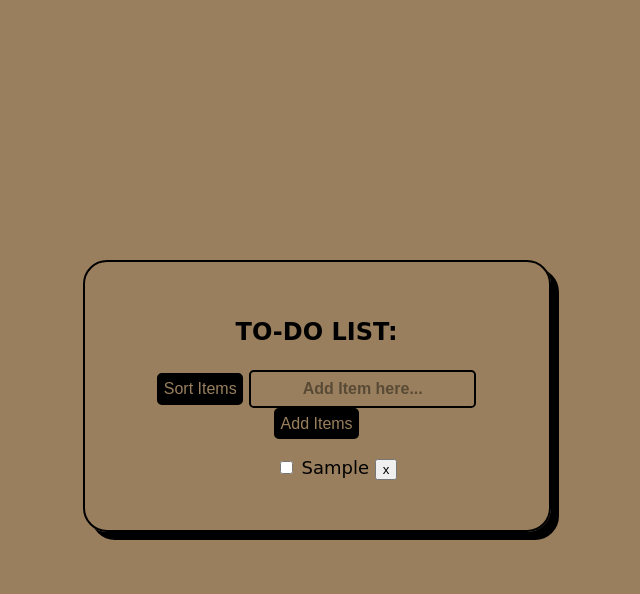
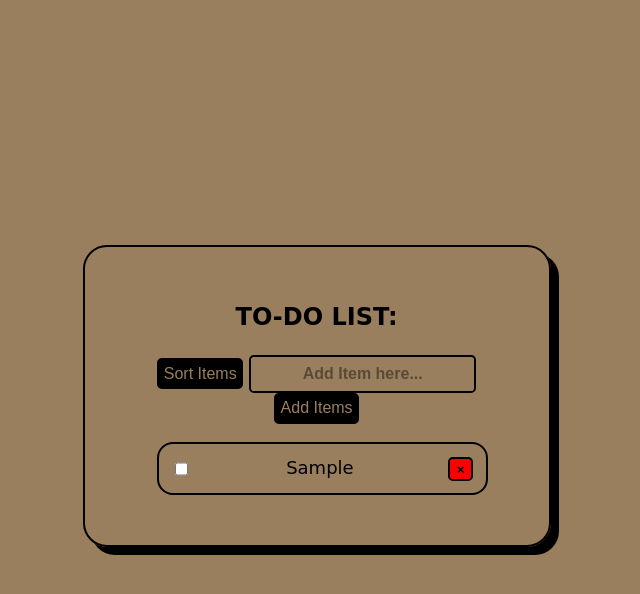
Before and after one commit to KeenoFourie/To-DoListNew, a plain HTML site: page index.html in a window 1280 px wide. Both pictures are taken after typing "Sample" into the empty fields and a click on the button "Add Items". Shown: the whole page, without its empty margins (325-965 px from the left). Drawn offline with Linux system fonts and the light colour scheme.

Commit message:
javascript styling

```diff
--- a/script/code.js
+++ b/script/code.js
@@ -1,7 +1,7 @@
-const sortItems = document.querySelector("#sort_button")
-const addItem = document.querySelector("#add_button")
-const Input = document.querySelector("#input_item")
-const output_list = document.querySelector("#list_of_items")
+let sortItems = document.querySelector("#sort_button")
+let addItem = document.querySelector("#add_button")
+let Input = document.querySelector("#input_item")
+let output_list = document.querySelector("#list_of_items")
 let to_DoList = []
 
 
@@ -25,7 +25,12 @@ addItem.addEventListener("click", ()=> {
     output_list.innerHTML = ""
     to_DoList.forEach( (item) => {
         output_list.innerHTML += `
-            <div class="blocked"><input class="hi" type="checkbox"> ${item} <button id="clear_button">x</button> </div>
+            <div id="item_added"><input id="checkbox" type="checkbox"> ${item} <button id="clear_button">&times</button></div>
         `
     })
 });
+
+let checkbox = document.querySelector("#checkbox")
+checkbox.addEventListener("click", ()=> {
+
+})
--- a/style/style.css
+++ b/style/style.css
@@ -55,3 +55,24 @@ main {
     border: 2px solid black;
     cursor: pointer;
 }
+/* Javascript clear button */
+#clear_button {
+    background-color: red;
+    border: 2px solid black;
+    border-radius: 0.3rem;
+    padding-top: 0.2rem;
+    padding-bottom: 0.1rem;
+    padding-left: 0.4rem;
+    padding-right: 0.4rem;
+    font-weight: bold;
+}
+#item_added {
+    display: flex;
+    justify-content: space-between;
+    margin-top: 0.4rem;
+    border: 2px solid black;
+    padding: 0.8rem;
+    margin-right: 1.8rem;
+    margin-left: 0;
+    border-radius: 1rem;
+}
```
